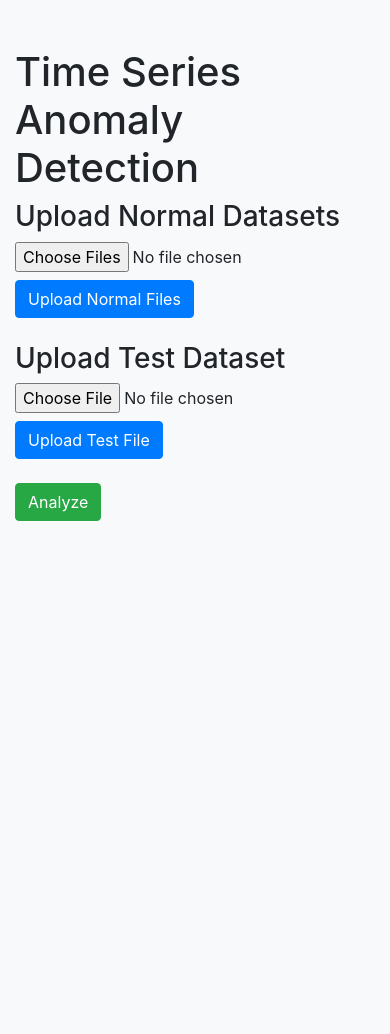
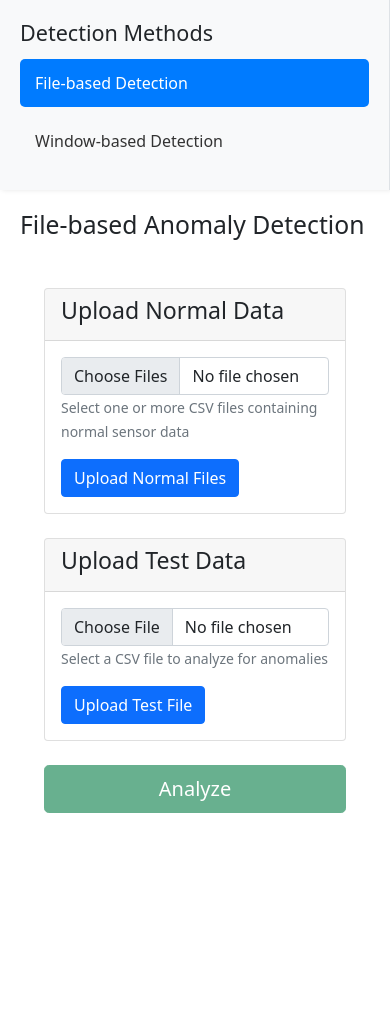
Before and after one commit to multiopti/time-series-anomaly-detector, a Flask app: page / in a window 390 px wide. Before the commit the page ends 521 px from the top, so only its background shows below. Run offline with Flask 2, Linux system fonts and the light colour scheme; some libraries are stand-ins or nearby versions.

Commit message:
I can see new menu

```diff
--- a/app.py
+++ b/app.py
@@ -181,6 +181,9 @@ def analyze():
         logger.error(f"Analysis error: {str(e)}")
         return render_template('results.html', result="Error", anomaly_count=0, plot_json={}, error=f"Analysis error: {str(e)}")
 
+@app.route('/window-based')
+def window_based():
+    return render_template('window_based.html')
 
 if __name__ == '__main__':
     app.run(debug=True)
--- /dev/null
+++ b/static/js/index.js
@@ -0,0 +1,73 @@
+let normalFilesUploaded = false;
+let testFileUploaded = false;
+
+document.getElementById('normalForm').addEventListener('submit', async (e) => {
+    e.preventDefault();
+    const formData = new FormData();
+    const files = document.getElementById('normalFiles').files;
+
+    for (let file of files) {
+        formData.append('files', file);
+    }
+
+    try {
+        const response = await fetch('/upload/normal', {
+            method: 'POST',
+            body: formData
+        });
+        const data = await response.json();
+
+        if (response.ok) {
+            normalFilesUploaded = true;
+            updateAnalyzeButton();
+            alert(data.message);
+        } else {
+            alert(data.error);
+        }
+    } catch (error) {
+        console.error('Error:', error);
+        alert('Error uploading files');
+    }
+});
+
+document.getElementById('testForm').addEventListener('submit', async (e) => {
+    e.preventDefault();
+    const formData = new FormData();
+    const file = document.getElementById('testFile').files[0];
+    formData.append('file', file);
+
+    try {
+        const response = await fetch('/upload/test', {
+            method: 'POST',
+            body: formData
+        });
+        const data = await response.json();
+
+        if (response.ok) {
+            testFileUploaded = true;
+            updateAnalyzeButton();
+            alert(data.message);
+        } else {
+            alert(data.error);
+        }
+    } catch (error) {
+        console.error('Error:', error);
+        alert('Error uploading file');
+    }
+});
+
+document.getElementById('analyzeBtn').addEventListener('click', async () => {
+    try {
+        const response = await fetch('/analyze', {
+            method: 'POST'
+        });
+
+        if (response.ok) {
+            const result = await response.text();
+            document.body.innerHTML = result;
+        } else {
+            alert('Analysis failed');
+        }
+    } catch (error) {
+        console.error('Error:', error);
+        alert('Error
--- /dev/null
+++ b/static/js/nav.js
@@ -0,0 +1,12 @@
+document.addEventListener('DOMContentLoaded', function() {
+    const currentPath = window.location.pathname;
+    const navLinks = document.querySelectorAll('.nav-link');
+
+    navLinks.forEach(link => {
+        if (link.getAttribute('href') === currentPath) {
+            link.classList.add('active');
+        } else {
+            link.classList.remove('active');
+        }
+    });
+});
--- /dev/null
+++ b/templates/base.html
@@ -0,0 +1,66 @@
+<!DOCTYPE html>
+<html>
+<head>
+    <title>Anomaly Detection</title>
+    <link href="https://cdn.jsdelivr.net/npm/bootstrap@5.1.3/dist/css/bootstrap.min.css" rel="stylesheet">
+    <style>
+        .sidebar {
+            min-height: 100vh;
+            background-color: #f8f9fa;
+            padding: 20px;
+            border-right: 1px solid #dee2e6;
+            position: fixed;
+            width: 250px;
+            box-shadow: 2px 0 5px rgba(0,0,0,0.1);
+        }
+        .content {
+            margin-left: 250px;
+            padding: 20px;
+            min-height: 100vh;
+        }
+        .nav-link {
+            color: #333;
+            padding: 12px 15px;
+            margin: 5px 0;
+            border-radius: 5px;
+            transition: all 0.3s ease;
+        }
+        .nav-link:hover {
+            background-color: #e9ecef;
+            transform: translateX(5px);
+        }
+        .nav-link.active {
+            background-color: #007bff;
+            color: white;
+        }
+        @media (max-width: 768px) {
+            .sidebar {
+                position: relative;
+                width: 100%;
+                min-height: auto;
+            }
+            .content {
+                margin-left: 0;
+            }
+        }
+    </style>
+</head>
+<body>
+    <div class="container-fluid">
+        <div class="row">
+            <div class="col-md-2 sidebar">
+                <h4>Detection Methods</h4>
+                <div class="nav flex-column">
+                    <a href="/" class="nav-link">File-based Detection</a>
+                    <a href="/window-based" class="nav-link">Window-based Detection</a>
+                </div>
+            </div>
+            <div class="col-md-10 content">
+                {% block content %}{% endblock %}
+            </div>
+        </div>
+    </div>
+    <script src="https://cdn.jsdelivr.net/npm/bootstrap@5.1.3/dist/js/bootstrap.bundle.min.js"></script>
+    <script src="{{ url_for('static', filename='js/nav.js') }}"></script>
+</body>
+</html>
--- a/templates/index.html
+++ b/templates/index.html
@@ -1,33 +1,44 @@
-<!DOCTYPE html>
-<html lang="en">
-<head>
-    <meta charset="UTF-8">
-    <title>Time Series Anomaly Detection</title>
-    <link rel="stylesheet" href="https://stackpath.bootstrapcdn.com/bootstrap/4.5.2/css/bootstrap.min.css">
-    <link rel="stylesheet" href="{{ url_for('static', filename='css/style.css') }}">
-</head>
-<body>
-    <div class="container">
-        <h1 class="mt-5">Time Series Anomaly Detection</h1>
-        <h3>Upload Normal Datasets</h3>
-        <form id="normal-form" enctype="multipart/form-data">
-            <input type="file" name="files" multiple accept=".csv" required>
-            <button type="submit" class="btn btn-primary mt-2">Upload Normal Files</button>
-        </form>
-        <div id="normal-status" class="mt-2"></div>
+{% extends "base.html" %}
 
-        <h3 class="mt-4">Upload Test Dataset</h3>
-        <form id="test-form" enctype="multipart/form-data">
-            <input type="file" name="file" accept=".csv" required>
-            <button type="submit" class="btn btn-primary mt-2">Upload Test File</button>
-        </form>
-        <div id="test-status" class="mt-2"></div>
+{% block content %}
+<h2>File-based Anomaly Detection</h2>
+<div class="container mt-5">
+    <div class="row">
+        <div class="col-md-12">
+            <div class="card mb-4">
+                <div class="card-header">
+                    <h3 class="card-title">Upload Normal Data</h3>
+                </div>
+                <div class="card-body">
+                    <form id="normalForm">
+                        <div class="mb-3">
+                            <input type="file" class="form-control" id="normalFiles" multiple accept=".csv">
+                            <small class="text-muted">Select one or more CSV files containing normal sensor data</small>
+                        </div>
+                        <button type="submit" class="btn btn-primary">Upload Normal Files</button>
+                    </form>
+                </div>
+            </div>
 
-        <form action="/analyze" method="POST" class="mt-4">
-            <button type="submit" class="btn btn-success">Analyze</button>
-        </form>
+            <div class="card mb-4">
+                <div class="card-header">
+                    <h3 class="card-title">Upload Test Data</h3>
+                </div>
+                <div class="card-body">
+                    <form id="testForm">
+                        <div class="mb-3">
+                            <input type="file" class="form-control" id="testFile" accept=".csv">
+                            <small class="text-muted">Select a CSV file to analyze for anomalies</small>
+                        </div>
+                        <button type="submit" class="btn btn-primary">Upload Test File</button>
+                    </form>
+                </div>
+            </div>
+
+            <button id="analyzeBtn" class="btn btn-success btn-lg w-100" disabled>Analyze</button>
+        </div>
     </div>
-    <script src="https://code.jquery.com/jquery-3.5.1.min.js"></script>
-    <script src="{{ url_for('static', filename='js/scripts.js') }}"></script>
-</body>
-</html>
+</div>
+
+<script src="{{ url_for('static', filename='js/index.js') }}"></script>
+{% endblock %}
```
Also changed, not shown: templates/window_based.html (added, +62 -0 lines).
